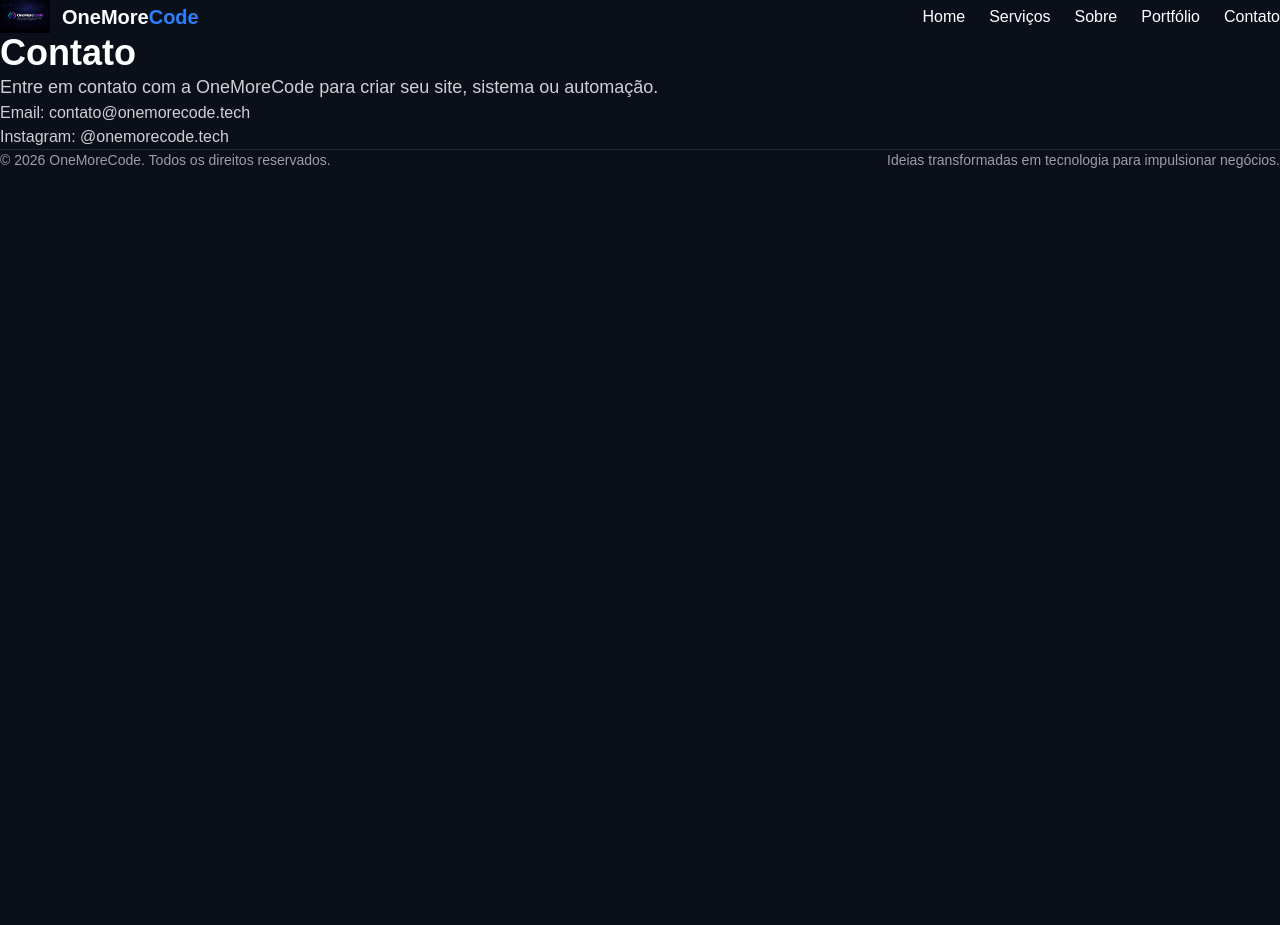
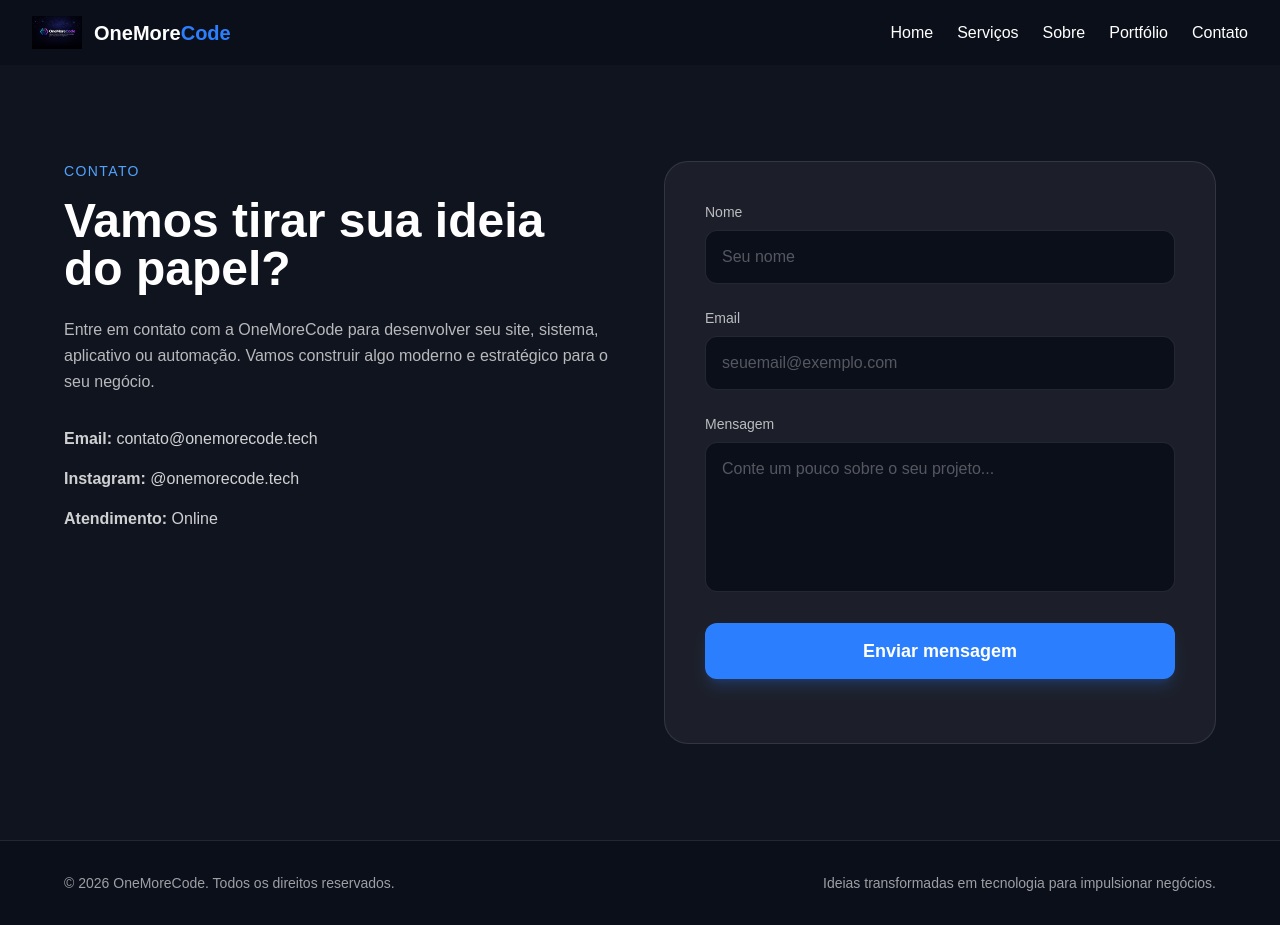
Before and after one commit to onemorecodetech/One_More_Code, a Next.js app: page /contact in a window 1280 px wide. Before the commit the page ends 800 px from the top, so only its background shows below. Built offline with nearby package versions, Linux system fonts and the light colour scheme.

Commit message:
atualizacao codigo e css

```diff
--- a/src/app/contact/page.jsx
+++ b/src/app/contact/page.jsx
@@ -1,24 +1,12 @@
 import Navbar from "../../components/navbar";
+import Contact from "../../components/contact";
 import Footer from "../../components/footer";
 
 export default function ContactPage() {
   return (
     <main className="bg-[#0B0F1A] text-white min-h-screen">
       <Navbar />
-
-      <section className="px-8 py-20">
-        <h1 className="text-4xl font-bold">Contato</h1>
-        <p className="mt-4 text-lg text-white/80 max-w-2xl">
-          Entre em contato com a OneMoreCode para criar seu site,
-          sistema ou automação.
-        </p>
-
-        <div className="mt-8 space-y-3 text-white/80">
-          <p>Email: contato@onemorecode.tech</p>
-          <p>Instagram: @onemorecode.tech</p>
-        </div>
-      </section>
-
+      <Contact />
       <Footer />
     </main>
   );
--- a/src/app/globals.css
+++ b/src/app/globals.css
@@ -6,12 +6,14 @@
   --primary: #3b82f6;
 }
 
-* {
-  margin: 0;
-  padding: 0;
-  box-sizing: border-box;
-}
-
+/*
+  Os estilos base ficam dentro de @layer base.
+  Fora de uma layer, o reset "* { margin: 0; padding: 0 }" vencia
+  todas as classes do Tailwind v4 (px-6, py-3, mb-4, gap...),
+  por isso os botões ficavam pequenos e o conteúdo colado na borda.
+  O Tailwind já faz esse reset sozinho, então ele não é mais necessário.
+*/
+@layer base {
   html {
     scroll-behavior: smooth;
   }
@@ -20,6 +22,7 @@
     background-color: var(--background);
     color: var(--foreground);
     font-family: Arial, Helvetica, sans-serif;
+    -webkit-font-smoothing: antialiased;
   }
 
   a {
@@ -29,5 +32,16 @@
 
   button {
     cursor: pointer;
-  border: none;
   }
+
+  /* Compensa a altura da navbar ao clicar em links como #contact */
+  section[id] {
+    scroll-margin-top: 2rem;
+  }
+
+  @media (prefers-reduced-motion: reduce) {
+    html {
+      scroll-behavior: auto;
+    }
+  }
+}
--- /dev/null
+++ b/src/components/contact-form.jsx
@@ -0,0 +1,150 @@
+"use client";
+
+import { useState } from "react";
+
+const inputClass =
+  "w-full rounded-xl bg-[#0B0F1A] border border-white/10 px-4 py-3.5 text-white placeholder:text-white/30 outline-none transition focus:border-blue-400 focus:ring-2 focus:ring-blue-400/20 disabled:opacity-60";
+
+export default function ContactForm() {
+  const [status, setStatus] = useState("idle"); // idle | sending | success | error
+  const [feedback, setFeedback] = useState("");
+
+  async function handleSubmit(event) {
+    event.preventDefault();
+    const form = event.currentTarget;
+    const data = new FormData(form);
+
+    const accessKey = process.env.NEXT_PUBLIC_WEB3FORMS_KEY;
+    if (!accessKey) {
+      setStatus("error");
+      setFeedback(
+        "O formulário ainda não está configurado. Escreva para contato@onemorecode.tech."
+      );
+      return;
+    }
+
+    setStatus("sending");
+    setFeedback("");
+
+    try {
+      const response = await fetch("https://api.web3forms.com/submit", {
+        method: "POST",
+        headers: {
+          "Content-Type": "application/json",
+          Accept: "application/json",
+        },
+        body: JSON.stringify({
+          access_key: accessKey,
+          subject: `Novo contato pelo site: ${data.get("name")}`,
+          from_name: "Site OneMoreCode",
+          name: data.get("name"),
+          email: data.get("email"),
+          message: data.get("message"),
+          botcheck: data.get("botcheck"),
+        }),
+      });
+
+      const result = await response.json();
+
+      if (!response.ok || !result.success) {
+        throw new Error(result.message || "Falha no envio");
+      }
+
+      form.reset();
+      setStatus("success");
+      setFeedback("Mensagem enviada. Respondemos em até 1 dia útil.");
+    } catch {
+      setStatus("error");
+      setFeedback(
+        "Não foi possível enviar agora. Tente de novo ou escreva para contato@onemorecode.tech."
+      );
+    }
+  }
+
+  const sending = status === "sending";
+
+  return (
+    <form
+      onSubmit={handleSubmit}
+      className="rounded-3xl border border-white/10 bg-white/5 p-6 sm:p-8 md:p-10 space-y-6 [&>div:last-child:empty]:hidden"
+    >
+      {/* Campo invisível contra spam (bots preenchem, pessoas não) */}
+      <input
+        type="checkbox"
+        name="botcheck"
+        className="hidden"
+        tabIndex={-1}
+        autoComplete="off"
+      />
+
+      <div>
+        <label htmlFor="name" className="block mb-2 text-sm font-medium text-white/70">
+          Nome
+        </label>
+        <input
+          id="name"
+          name="name"
+          type="text"
+          required
+          minLength={2}
+          autoComplete="name"
+          placeholder="Seu nome"
+          disabled={sending}
+          className={inputClass}
+        />
+      </div>
+
+      <div>
+        <label htmlFor="email" className="block mb-2 text-sm font-medium text-white/70">
+          Email
+        </label>
+        <input
+          id="email"
+          name="email"
+          type="email"
+          required
+          autoComplete="email"
+          placeholder="seuemail@exemplo.com"
+          disabled={sending}
+          className={inputClass}
+        />
+      </div>
+
+      <div>
+        <label htmlFor="message" className="block mb-2 text-sm font-medium text-white/70">
+          Mensagem
+        </label>
+        <textarea
+          id="message"
+          name="message"
+          rows={5}
+          required
+          minLength={10}
+          placeholder="Conte um pouco sobre o seu projeto..."
+          disabled={sending}
+          className={`${inputClass} resize-none`}
+        />
+      </div>
+
+      <button
+        type="submit"
+        disabled={sending}
+        className="inline-flex w-full items-center justify-center min-h-14 px-8 rounded-xl bg-blue-500 hover:bg-blue-600 text-base md:text-lg font-semibold shadow-lg shadow-blue-500/20 transition disabled:cursor-not-allowed disabled:opacity-70 focus-visible:outline-2 focus-visible:outline-offset-4 focus-visible:outline-blue-400"
+      >
+        {sending ? "Enviando..." : "Enviar mensagem"}
+      </button>
+
+      <div role="status" aria-live="polite">
+        {feedback && (
+          <p
+            className={`text-sm ${
+              status === "success" ? "text-emerald-400" : "text-red-400"
+            }`}
+          >
+            {feedback}
+          </p>
+        )}
+      </div>
+    </form>
+  );
+}
--- a/src/components/contact.jsx
+++ b/src/components/contact.jsx
@@ -1,7 +1,9 @@
+import ContactForm from "./contact-form";
+
 export default function Contact() {
   return (
     <section id="contact" className="py-24 px-6 bg-white/[0.02]">
-      <div className="max-w-6xl mx-auto grid md:grid-cols-2 gap-12">
+      <div className="max-w-6xl mx-auto grid md:grid-cols-2 gap-12 items-start">
         <div>
           <p className="text-blue-400 text-sm uppercase tracking-widest mb-4">
             Contato
@@ -19,10 +21,24 @@
 
           <div className="space-y-4 text-white/80">
             <p>
-              <strong>Email:</strong> contato@onemorecode.tech
+              <strong>Email:</strong>{" "}
+              <a
+                href="mailto:contato@onemorecode.tech"
+                className="hover:text-blue-400 transition"
+              >
+                contato@onemorecode.tech
+              </a>
             </p>
             <p>
-              <strong>Instagram:</strong> @onemorecode.tech
+              <strong>Instagram:</strong>{" "}
+              <a
+                href="https://instagram.com/onemorecode.tech"
+                target="_blank"
+                rel="noopener noreferrer"
+                className="hover:text-blue-400 transition"
+              >
+                @onemorecode.tech
+              </a>
             </p>
             <p>
               <strong>Atendimento:</strong> Online
@@ -30,41 +46,7 @@
           </div>
         </div>
 
-        <form className="rounded-2xl border border-white/10 bg-white/5 p-8 space-y-5">
-          <div>
-            <label className="block mb-2 text-sm text-white/70">Nome</label>
-            <input
-              type="text"
-              placeholder="Seu nome"
-              className="w-full rounded-lg bg-[#111827] border border-white/10 px-4 py-3 outline-none focus:border-blue-400"
-            />
-          </div>
-
-          <div>
-            <label className="block mb-2 text-sm text-white/70">Email</label>
-            <input
-              type="email"
-              placeholder="seuemail@exemplo.com"
-              className="w-full rounded-lg bg-[#111827] border border-white/10 px-4 py-3 outline-none focus:border-blue-400"
-            />
-          </div>
-
-          <div>
-            <label className="block mb-2 text-sm text-white/70">Mensagem</label>
-            <textarea
-              rows={5}
-              placeholder="Conte um pouco sobre o seu projeto..."
-              className="w-full rounded-lg bg-[#111827] border border-white/10 px-4 py-3 outline-none focus:border-blue-400 resize-none"
-            />
-          </div>
-
-          <button
-            type="submit"
-            className="w-full bg-blue-500 hover:bg-blue-600 transition px-6 py-3 rounded-lg font-medium"
-          >
-            Enviar mensagem
-          </button>
-        </form>
+        <ContactForm />
       </div>
     </section>
   );
--- a/src/components/footer.jsx
+++ b/src/components/footer.jsx
@@ -1,8 +1,10 @@
 export default function Footer() {
   return (
-    <footer className="border-t border-white/10 px-8 py-6 text-sm text-white/60 flex justify-between">
-      <p>© 2026 OneMoreCode. Todos os direitos reservados.</p>
-      <p>Ideias transformadas em tecnologia para impulsionar negócios.</p>
+    <footer className="border-t border-white/10 px-6 py-8">
+      <div className="max-w-6xl mx-auto flex flex-col md:flex-row gap-2 md:justify-between text-sm text-white/60 text-center md:text-left">
+        <p>© 2026 OneMoreCode. Todos os direitos reservados.</p>
+        <p>Ideias transformadas em tecnologia para impulsionar negócios.</p>
+      </div>
     </footer>
   );
 }
--- a/src/components/hero.jsx
+++ b/src/components/hero.jsx
@@ -2,7 +2,7 @@
   return (
     <section
       id="hero"
-      className="min-h-[90vh] flex items-center justify-center px-6"
+      className="min-h-[90vh] flex items-center justify-center px-6 py-16"
     >
       <div className="max-w-6xl mx-auto w-full grid md:grid-cols-2 gap-12 items-center">
         <div>
@@ -19,17 +19,17 @@
             para empresas que querem crescer com inovação, performance e presença digital.
           </p>
 
-          <div className="mt-8 flex flex-wrap gap-4">
+          <div className="mt-10 flex flex-col sm:flex-row gap-4">
             <a
               href="#contact"
-              className="bg-blue-500 hover:bg-blue-600 transition px-6 py-3 rounded-lg font-medium"
+              className="inline-flex items-center justify-center min-h-14 px-8 rounded-xl bg-blue-500 hover:bg-blue-600 text-base md:text-lg font-semibold shadow-lg shadow-blue-500/20 transition focus-visible:outline-2 focus-visible:outline-offset-4 focus-visible:outline-blue-400"
             >
               Solicitar orçamento
             </a>
 
             <a
               href="#services"
-              className="border border-white/20 hover:border-blue-400 hover:text-blue-400 transition px-6 py-3 rounded-lg font-medium"
+              className="inline-flex items-center justify-center min-h-14 px-8 rounded-xl border border-white/20 hover:border-blue-400 hover:text-blue-400 text-base md:text-lg font-semibold transition focus-visible:outline-2 focus-visible:outline-offset-4 focus-visible:outline-blue-400"
             >
               Ver serviços
             </a>
```
Lines whose indentation alone changed are shown as unchanged.
